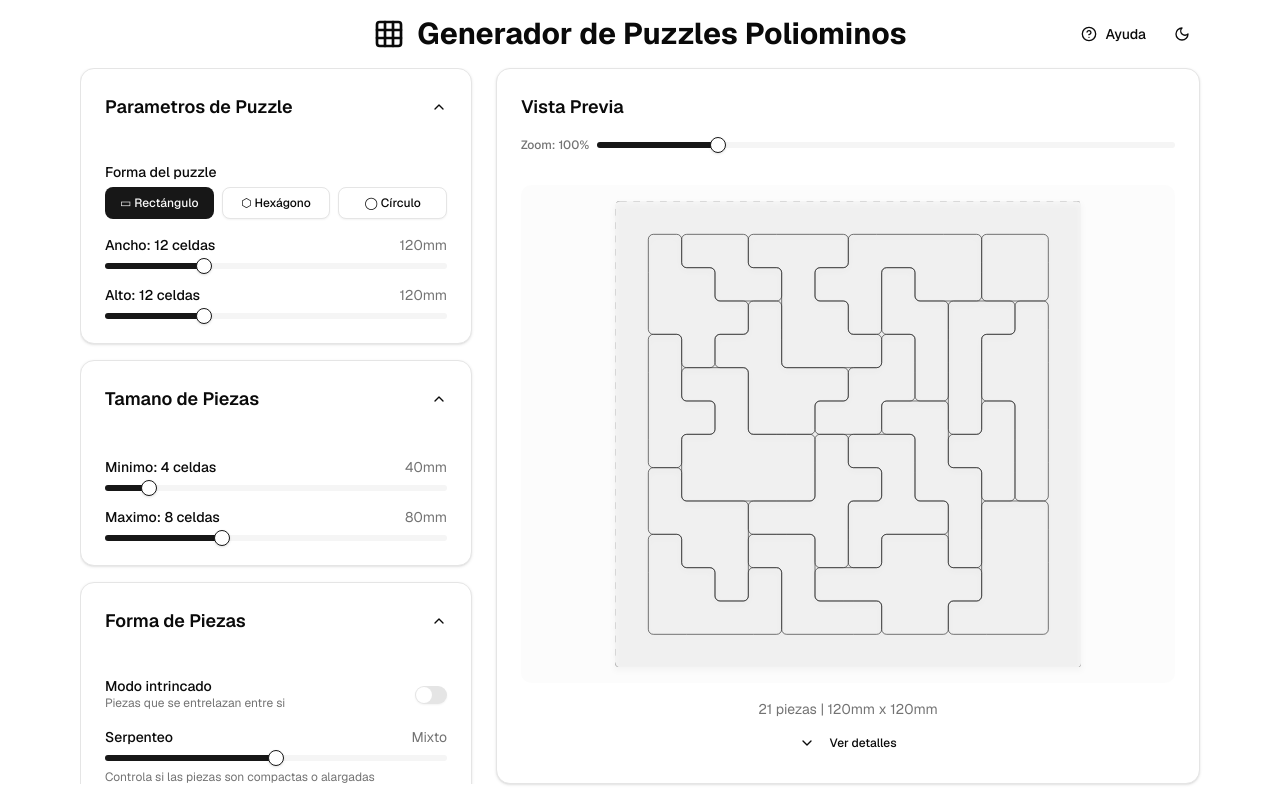
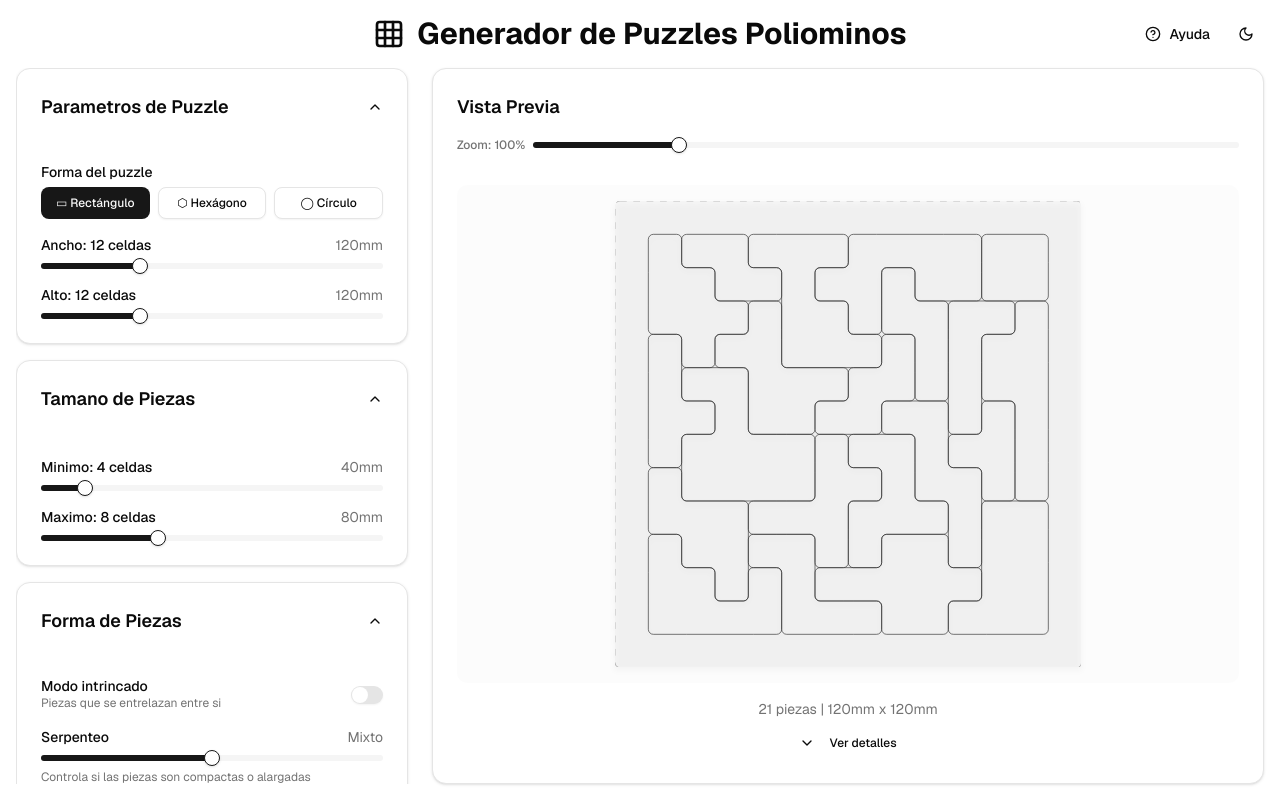
Before and after one commit to eguiluz/polyomino-puzzle-generator, a Next.js app: page / in a window 1280 px wide. Built offline with nearby package versions, Linux system fonts and the light colour scheme.

Commit message:
style(ui): increase main container max width to 7xl

```diff
--- a/components/PolyominoGenerator.tsx
+++ b/components/PolyominoGenerator.tsx
@@ -1071,7 +1071,7 @@ export function PolyominoPuzzleGenerator() {
   const previewScale = (400 / Math.max(state.gridWidth, state.gridHeight) / state.cellSize) * (state.zoom / 100)
 
   return (
-    <div className="h-screen flex flex-col max-w-6xl mx-auto p-4">
+    <div className="h-screen flex flex-col max-w-7xl mx-auto p-4">
       <div className="text-center space-y-2 pb-4">
         <div className="flex items-center justify-center gap-3 relative">
           <h1 className="text-3xl font-bold text-foreground flex items-center gap-3">
```
